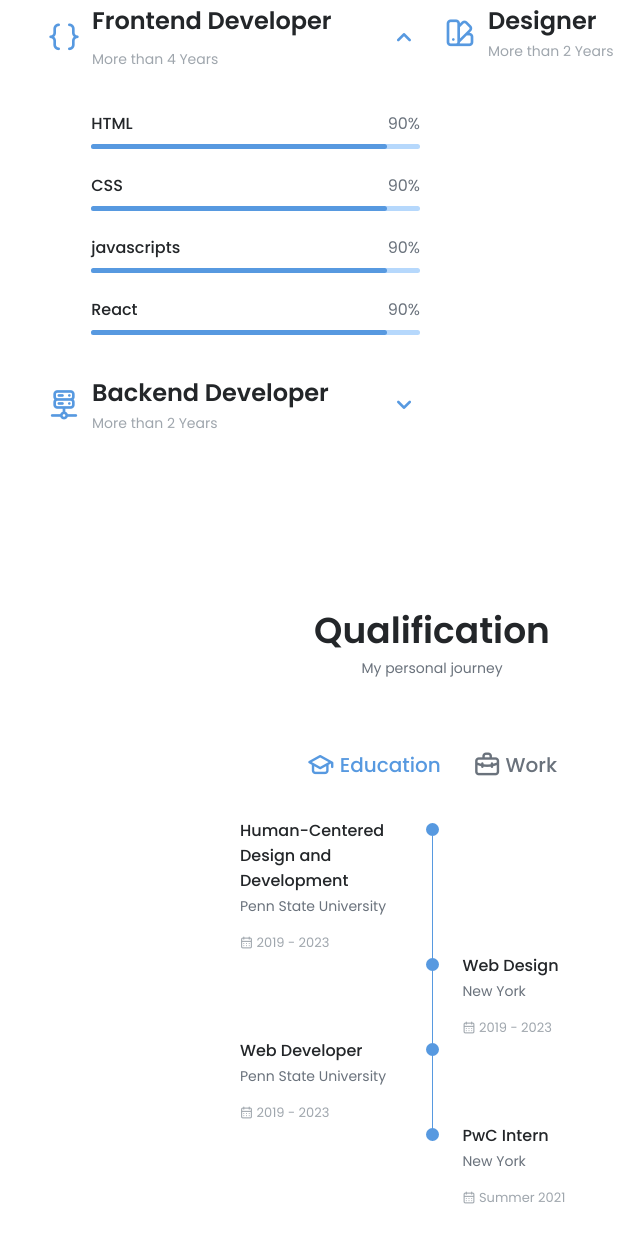
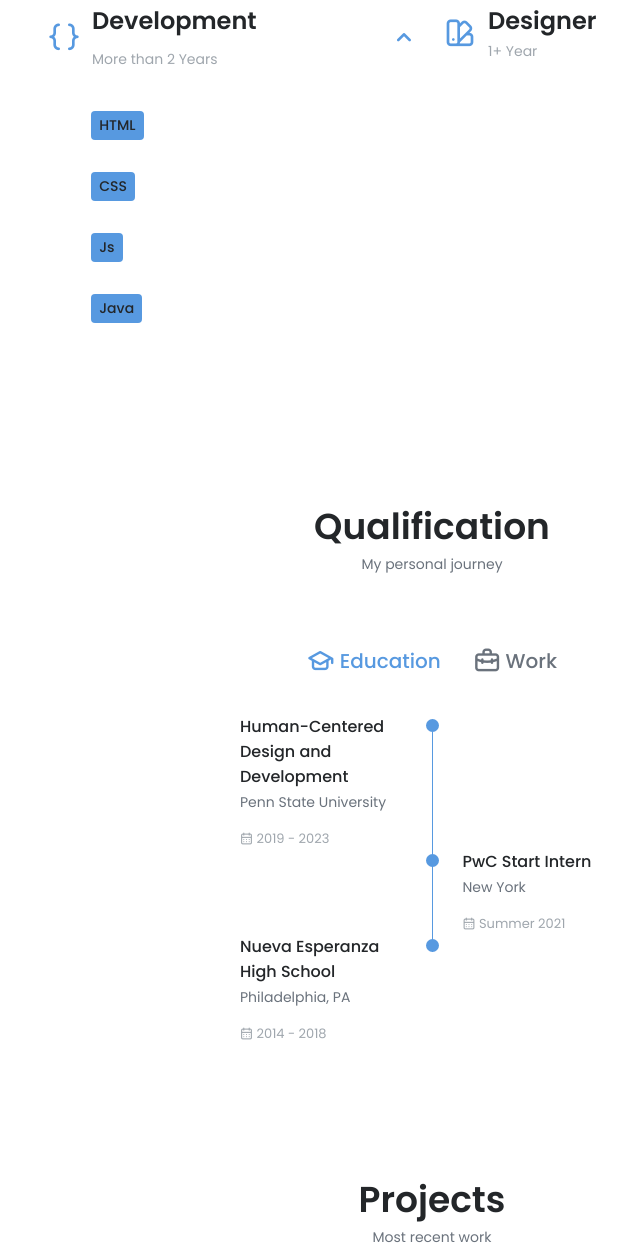
Before and after one commit to reyes-edwin/portfolio, a website: page public/index.html in a window 1280 px wide. Shown: the part 1546-2797 px from the top of the page, without its empty margins (208-848 px from the left). Drawn offline with nearby package versions, Linux system fonts and the light colour scheme.

Commit message:
Work Section complete

```diff
--- a/public/index.html
+++ b/public/index.html
@@ -12,6 +12,7 @@
     <link rel="icon" href="img/Browser-icon-192x192.png" sizes="192x192" />
     <title>ReyesEdwin</title>
   </head>
+
   <body>
     <!--==================== HEADER ====================-->
     <header class="header" id="header">
@@ -201,8 +202,8 @@
                 <i class="uil uil-brackets-curly skills__icon"></i>
 
                 <div>
-                  <h1 class="skills__titles">Frontend Developer</h1>
-                  <span class="skills__subtitle">More than 4 Years</span>
+                  <h1 class="skills__titles">Development</h1>
+                  <span class="skills__subtitle">More than 2 Years</span>
                 </div>
 
                 <i class="uil uil-angle-down skills__arrow"></i>
@@ -212,89 +213,21 @@
                 <div class="skills__data">
                   <div class="skills__titles">
                     <h3 class="skills__name">HTML</h3>
-                    <span class="skills__number">90%</span>
-                  </div>
-                  <div class="skills__bar">
-                    <span class="skills__percentage skills__html"></span>
                   </div>
                 </div>
                 <div class="skills__data">
                   <div class="skills__titles">
                     <h3 class="skills__name">CSS</h3>
-                    <span class="skills__number">90%</span>
-                  </div>
-                  <div class="skills__bar">
-                    <span class="skills__percentage skills__css"></span>
                   </div>
                 </div>
                 <div class="skills__data">
                   <div class="skills__titles">
-                    <h3 class="skills__name">javascripts</h3>
-                    <span class="skills__number">90%</span>
-                  </div>
-                  <div class="skills__bar">
-                    <span class="skills__percentage skills__js"></span>
+                    <h3 class="skills__name">Js</h3>
                   </div>
                 </div>
                 <div class="skills__data">
                   <div class="skills__titles">
-                    <h3 class="skills__name">React</h3>
-                    <span class="skills__number">90%</span>
-                  </div>
-                  <div class="skills__bar">
-                    <span class="skills__percentage skills__react"></span>
-                  </div>
-                </div>
-              </div>
-            </div>
-            <!--==================== SKILLS 2 ====================-->
-            <div class="skills__content skills__close">
-              <div class="skills__header">
-                <i class="uil uil-server-network-alt skills__icon"></i>
-
-                <div>
-                  <h1 class="skills_titles">Backend Developer</h1>
-                  <span class="skills__subtitle">More than 2 Years</span>
-                </div>
-
-                <i class="uil uil-angle-down skills__arrow"></i>
-              </div>
-
-              <div class="skills__list grid">
-                <div class="skills__data">
-                  <div class="skills__titles">
-                    <h3 class="skills__name">PHP</h3>
-                    <span class="skills__number">90%</span>
-                  </div>
-                  <div class="skills__bar">
-                    <span class="skills__percentage skills__php"></span>
-                  </div>
-                </div>
-                <div class="skills__data">
-                  <div class="skills__titles">
-                    <h3 class="skills__name">node Js</h3>
-                    <span class="skills__number">90%</span>
-                  </div>
-                  <div class="skills__bar">
-                    <span class="skills__percentage skills__node"></span>
-                  </div>
-                </div>
-                <div class="skills__data">
-                  <div class="skills__titles">
-                    <h3 class="skills__name">Firebase</h3>
-                    <span class="skills__number">90%</span>
-                  </div>
-                  <div class="skills__bar">
-                    <span class="skills__percentage skills__firebase"></span>
-                  </div>
-                </div>
-                <div class="skills__data">
-                  <div class="skills__titles">
-                    <h3 class="skills__name">Python</h3>
-                    <span class="skills__number">90%</span>
-                  </div>
-                  <div class="skills__bar">
-                    <span class="skills__percentage skills__python"></span>
+                    <h3 class="skills__name">Java</h3>
                   </div>
                 </div>
               </div>
@@ -309,7 +242,7 @@
 
                 <div>
                   <h1 class="skills_titles">Designer</h1>
-                  <span class="skills__subtitle">More than 2 Years</span>
+                  <span class="skills__subtitle">1+ Year</span>
                 </div>
 
                 <i class="uil uil-angle-down skills__arrow"></i>
@@ -319,28 +252,11 @@
                 <div class="skills__data">
                   <div class="skills__titles">
                     <h3 class="skills__name">Figma</h3>
-                    <span class="skills__number">90%</span>
-                  </div>
-                  <div class="skills__bar">
-                    <span class="skills__percentage skills__figma"></span>
                   </div>
                 </div>
                 <div class="skills__data">
                   <div class="skills__titles">
                     <h3 class="skills__name">Sketch</h3>
-                    <span class="skills__number">90%</span>
-                  </div>
-                  <div class="skills__bar">
-                    <span class="skills__percentage skills__sketch"></span>
-                  </div>
-                </div>
-                <div class="skills__data">
-                  <div class="skills__titles">
-                    <h3 class="skills__name">Photoshop</h3>
-                    <span class="skills__number">90%</span>
-                  </div>
-                  <div class="skills__bar">
-                    <span class="skills__percentage skills__photoshop"></span>
                   </div>
                 </div>
               </div>
@@ -408,11 +324,11 @@
                 </div>
 
                 <div>
-                  <h3 class="qualification__title">Web Design</h3>
+                  <h3 class="qualification__title">PwC Start Intern</h3>
                   <span class="qualification__subtitle">New York</span>
                   <div class="qualification__calender">
                     <i class="uil uil-calendar-alt"></i>
-                    2019 - 2023
+                    Summer 2021
                   </div>
                 </div>
               </div>
@@ -420,38 +336,19 @@
               <!--==================== QUALIFICATION 3 ====================-->
               <div class="qualification__data">
                 <div>
-                  <h3 class="qualification__title">Web Developer</h3>
-                  <span class="qualification__subtitle"
-                    >Penn State University</span
-                  >
+                  <h3 class="qualification__title">
+                    Nueva Esperanza High School
+                  </h3>
+                  <span class="qualification__subtitle">Philadelphia, PA</span>
                   <div class="qualification__calender">
                     <i class="uil uil-calendar-alt"></i>
-                    2019 - 2023
+                    2014 - 2018
                   </div>
                 </div>
 
                 <div>
                   <span class="qualification__rounder"></span>
-                  <span class="qualification__line"></span>
-                </div>
-              </div>
-
-              <!--==================== QUALIFICATION 4 ====================-->
-              <div class="qualification__data">
-                <div></div>
-
-                <div>
-                  <span class="qualification__rounder"></span>
                   <!-- <span class="qualification__line"></span> -->
-                </div>
-
-                <div>
-                  <h3 class="qualification__title">PwC Intern</h3>
-                  <span class="qualification__subtitle">New York</span>
-                  <div class="qualification__calender">
-                    <i class="uil uil-calendar-alt"></i>
-                    Summer 2021
-                  </div>
                 </div>
               </div>
             </div>
@@ -489,11 +386,11 @@
                 </div>
 
                 <div>
-                  <h3 class="qualification__title">Web Design</h3>
+                  <h3 class="qualification__title">PwC Start Intern</h3>
                   <span class="qualification__subtitle">New York</span>
                   <div class="qualification__calender">
                     <i class="uil uil-calendar-alt"></i>
-                    2019 - 2023
+                    Summer 2021
                   </div>
                 </div>
               </div>
@@ -501,13 +398,13 @@
               <!--==================== QUALIFICATION 3 ====================-->
               <div class="qualification__data">
                 <div>
-                  <h3 class="qualification__title">UI Designer</h3>
-                  <span class="qualification__subtitle"
-                    >Penn State University</span
-                  >
+                  <h3 class="qualification__title">
+                    Nueva Esperanza High School
+                  </h3>
+                  <span class="qualification__subtitle">Philadelphia, PA</span>
                   <div class="qualification__calender">
                     <i class="uil uil-calendar-alt"></i>
-                    2019 - 2023
+                    2014 - 2018
                   </div>
                 </div>
 
--- a/public/stylesheets/style.css
+++ b/public/stylesheets/style.css
@@ -437,57 +437,15 @@ img {
 }
 
 .skills__name {
-  font-size: var(--normal-font-size);
-  font-weight: var(--font-medium);
-}
-
-.skills__bar,
-.skills__percentage {
-  height: 5px;
-  border-radius: 0.25rem;
-}
-
-.skills__bar {
-  background-color: var(--first-color-lighter);
-}
-
-.skills__percentage {
-  display: block;
+  font-size: var(--small-font-size);
+  font-weight: var(--font-medium);;
+  padding: .25rem .5rem;
+  border-radius: .25rem;
   background-color: var(--first-color);
 }
 
-.skills__html {
-  width: 90%;
-}
-.skills__css {
-  width: 90%;
-}
-.skills__js {
-  width: 90%;
-}
-.skills__react {
-  width: 90%;
-}
-.skills__php {
-  width: 90%;
-}
-.skills__node {
-  width: 90%;
-}
-.skills__firebase {
-  width: 90%;
-}
-.skills__python {
-  width: 90%;
-}
-.skills__figma {
-  width: 90%;
-}
-.skills__sketch {
-  width: 90%;
-}
-.skills__photoshop {
-  width: 90%;
+.skills__name:hover {
+  background-color: var(--first-color-alt);
 }
 
 .skills__close .skills__list {
@@ -499,6 +457,7 @@ img {
   height: max-content;
   margin-bottom: var(--mb-2-5);
 }
+
 .skills__open .skills__arrow {
   transform: rotate(-180deg);
 }
```
Also changed, not shown: public/img/pexels-negative-space-34153.jpg (added), public/javascripts/main.js (line endings or trailing spaces), 1 other file.
